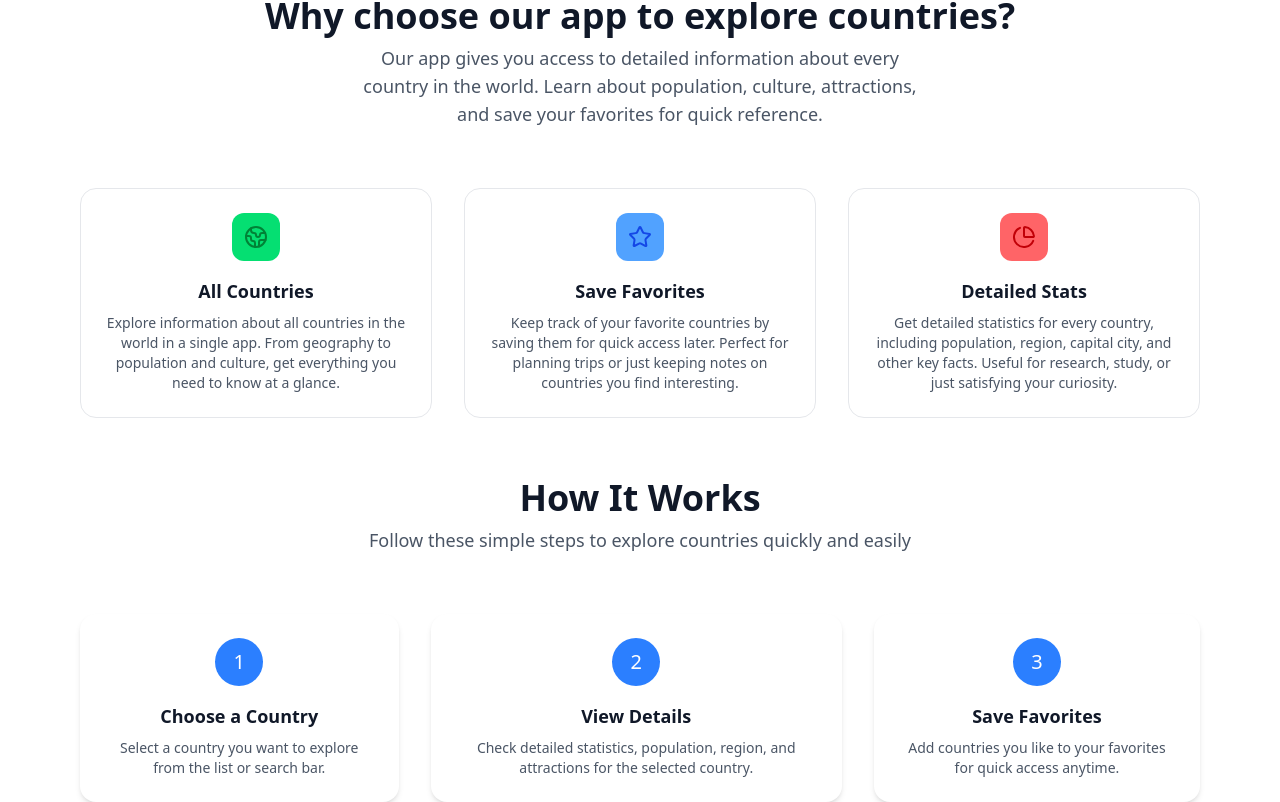
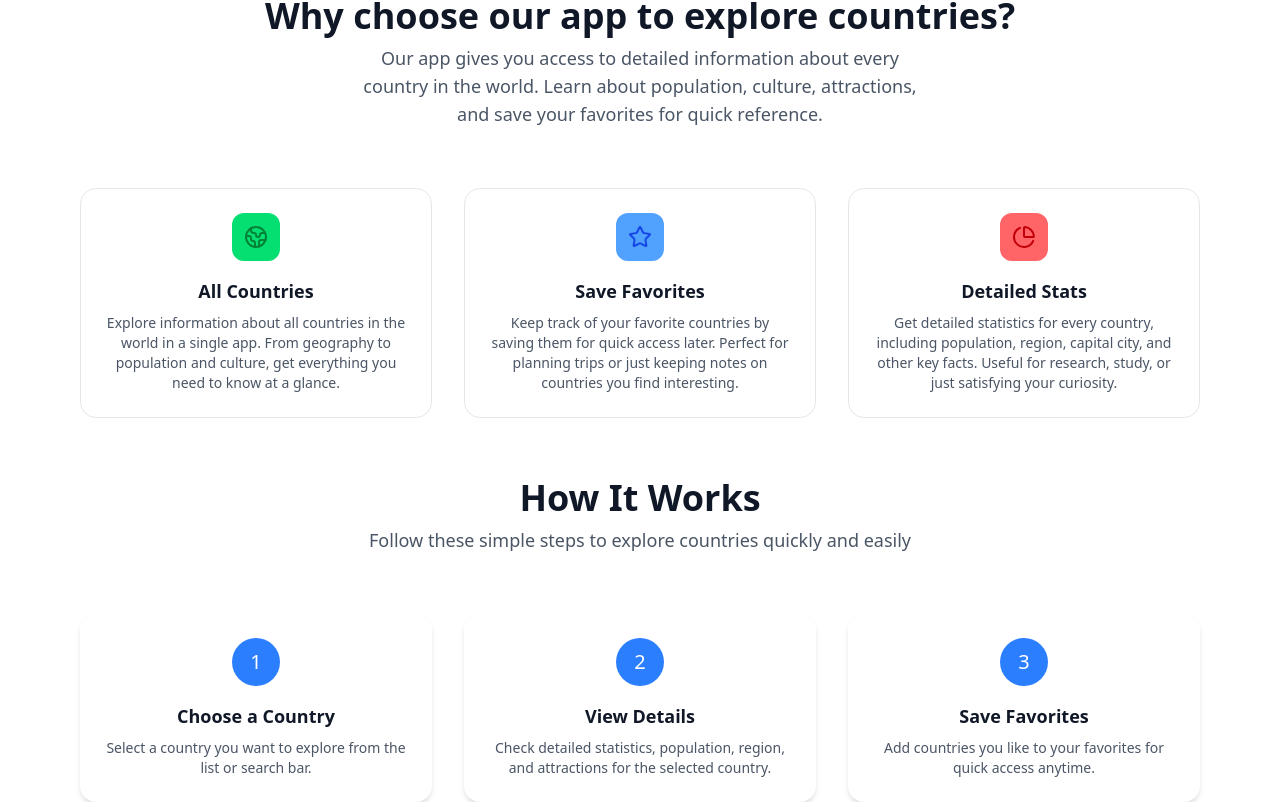
Before and after one commit to VladislavProhorov123/Country-api, a React (Vite) app: page / in a window 1280 px wide. Shown: the part 864-1666 px from the top of the page. Built offline with nearby package versions, Linux system fonts and the light colour scheme.

Commit message:
Full How It Works section

```diff
--- a/src/components/HowItWorks.tsx
+++ b/src/components/HowItWorks.tsx
@@ -11,7 +11,7 @@ export default function HowItWorks() {
           text="How It Works"
           subtitle="Follow these simple steps to explore countries quickly and easily"
         />
-        <div className="flex flex-col sm:flex-row items-center justify-center gap-8 relative">
+        <div className="grid grid-cols-1 sm:grid-cols-3 gap-8">
           <StepCard
             step={1}
             text="Choose a Country"
--- a/src/components/StepCard.tsx
+++ b/src/components/StepCard.tsx
@@ -14,7 +14,7 @@ export default function StepCard({
   icon,
 }: IStepCardProps) {
   return (
-    <div className="flex flex-col items-center text-center p-6 bg-white rounded-2xl shadow-md relative">
+    <div className="flex flex-col items-center text-center p-6 bg-white rounded-2xl shadow-md relative cursor-pointer">
       <div className="mb-4 flex items-center justify-center h-12 w-12 rounded-full bg-blue-500 text-white text-xl">
         {icon ? icon : step}
       </div>
```
